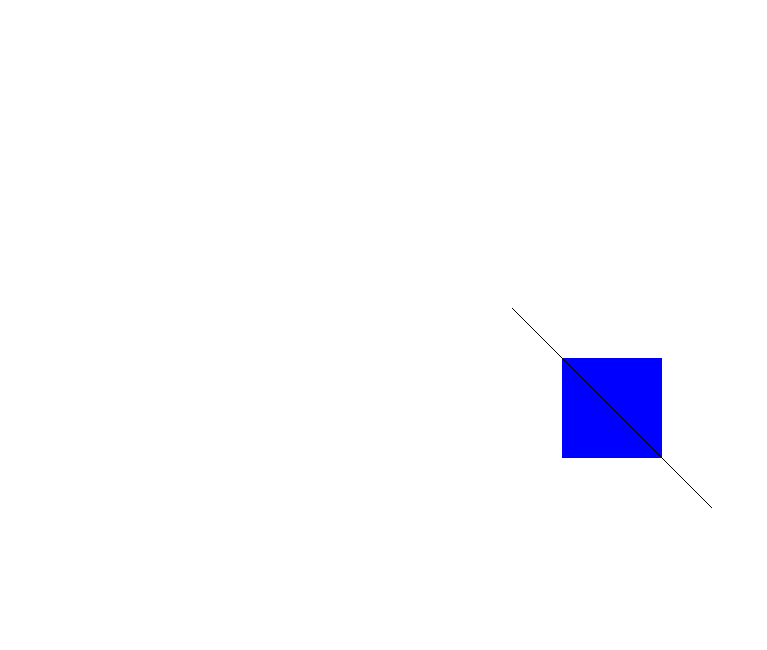
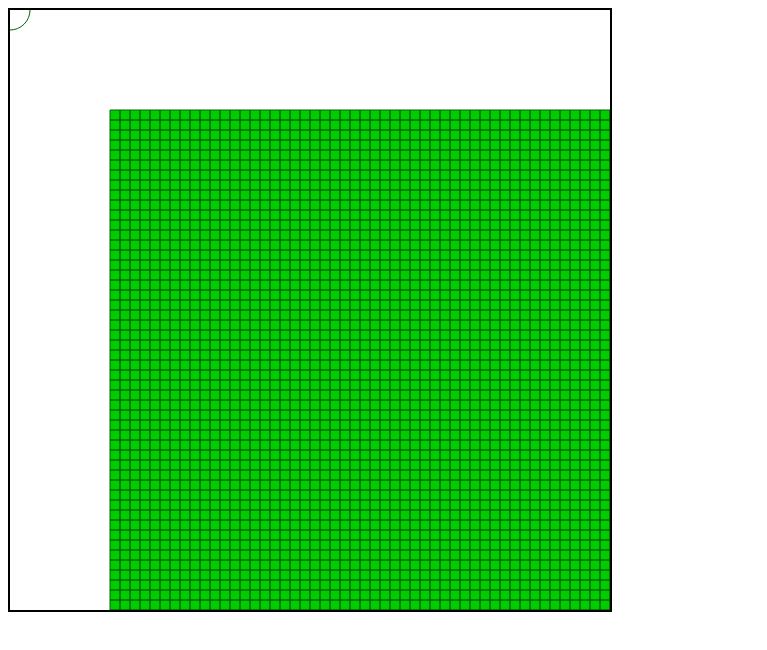
Before and after one commit to mikhail0090025/StrategyGame, a plain HTML site: page index.html in a window 1280 px wide. Shown: the whole page, without its empty margins (0-767 px from the left). Drawn offline with Linux system fonts and the light colour scheme.

Commit message:
interm commit

```diff
--- a/index.html
+++ b/index.html
@@ -4,17 +4,17 @@
     <meta charset="UTF-8">
     <meta name="viewport" content="width=device-width, initial-scale=1.0">
     <title>Game</title>
+    <script src="js/GameClasses.js"></script>
+    <style>
+        canvas{
+            border: 2px solid black;
+        }
+    </style>
 </head>
 <body>
-    <svg width="500" height="500" id="mainSVGGroup">
-        <!-- transform="scale(2) translate(50, 0)" -->
-        <!-- <g id="mainSVGGroup"></g> -->
-    </svg>
-    <svg width="200" height="200">
-        <circle cx="100" cy="100" r="50" fill="red" />
-        <rect x="50" y="50" width="100" height="100" fill="blue" />
-        <line x1="0" y1="0" x2="200" y2="200" stroke="black" />
-    </svg>
-    <script src="js/GameClasses.js"></script>
+    <canvas id="mainCanvas" width="600" height="600">
+
+    </canvas>
+    <script src="js/Game.js"></script>
 </body>
 </html>
--- /dev/null
+++ b/js/Game.js
@@ -0,0 +1,77 @@
+var gameMap = new GameMap(200, 200, [new Point(10, 10), new Point(10, 190), new Point(190, 10), new Point(190, 190), new Point(100, 100)]);
+var game = new Game(gameMap, 4);
+var playersCamera = game.Players[0].Camera;
+// PAGE ELEMENTS
+const mainCanvas = document.getElementById("mainCanvas");
+// GAME CONSTANTS
+const OneMapPixelSize = 10;
+console.log(JSON.stringify(game));
+function GamePointToPointOnCanvas(point){
+    if(!(point instanceof Point)) throw new Error("Given object is not point!!!!");
+    const OnePixelSizeNow = playersCamera.scale * OneMapPixelSize;
+    return new Point(((point.X - playersCamera.Position.X) * OnePixelSizeNow), ((point.Y - playersCamera.Position.Y) * OnePixelSizeNow));
+}
+function Redraw(gameMap) {
+    const OnePixelSizeNow = playersCamera.scale * OneMapPixelSize;
+    const LeftTopPoint = new Point(playersCamera.Position.X * OnePixelSizeNow, playersCamera.Position.Y * OnePixelSizeNow);
+    var canvasContext = mainCanvas.getContext("2d");
+    // Draw cells
+    canvasContext.fillStyle = "#00cd00";
+    canvasContext.clearRect(0,0,600,600);
+    canvasContext.fillRect(LeftTopPoint.X,
+        LeftTopPoint.Y,
+        gameMap.SizeX * OnePixelSizeNow,
+        gameMap.SizeY * OnePixelSizeNow);
+    for (let i = 0; i < gameMap.SizeX; i++) {
+        for (let j = 0; j < gameMap.SizeY; j++) {
+            canvasContext.beginPath();
+            canvasContext.lineWidth = "1";
+            canvasContext.strokeStyle = "#006600";
+            canvasContext.rect(LeftTopPoint.X + (OnePixelSizeNow * i), LeftTopPoint.Y + (OnePixelSizeNow * j), OnePixelSizeNow, OnePixelSizeNow);
+            canvasContext.stroke();
+        }
+    }
+
+    // Draw builds
+    game.Players.forEach((player) => {
+        player.Builds.forEach((build) => {
+            if(build instanceof TownHall){
+                canvasContext.fillStyle = "#AAAAAA";
+                canvasContext.beginPath();
+                canvasContext.arc(GamePointToPointOnCanvas(build.Position).X, GamePointToPointOnCanvas(build.Position).Y, OnePixelSizeNow * 2, 0, 2 * Math.PI);
+                canvasContext.stroke();
+            }
+        });
+    });
+}
+document.addEventListener("DOMContentLoaded", function() {
+    Redraw(gameMap);
+});
+document.onkeydown = function (event) {
+    var camSpeed = 5/playersCamera.scale;
+    switch (event.key) {
+        case "w":
+            playersCamera.Position.Y += camSpeed;
+            break;
+        case "s":
+            playersCamera.Position.Y -= camSpeed;
+            break;
+        case "a":
+            playersCamera.Position.X += camSpeed;
+            break;
+        case "d":
+            playersCamera.Position.X -= camSpeed;
+            break;
+    }
+    Redraw(gameMap);
+};
+// CHANGE SCALE OF PLAYERS CAMERA WHEN MOUSE WHEEL ROUTS
+mainCanvas.addEventListener("wheel", function (event) {
+    if(event.deltaY < 0){
+        playersCamera.scale *= 1.1;
+    }
+    else{
+        playersCamera.scale /= 1.1;
+    }
+    Redraw(gameMap);
+});
--- a/js/GameClasses.js
+++ b/js/GameClasses.js
@@ -78,9 +78,13 @@ class Game{
 
         // CREATING PLAYERS
         this.Players = [];
-        this.Players.push(new PlayerPerson("#FF0000", new PlayerCamera(gameMap.PlayersPoints[0])));
+        var personPlayer = new PlayerPerson("#FF0000", new PlayerCamera(gameMap.PlayersPoints[0]));
+        this.Players.push(personPlayer);
+        personPlayer.AttachBuild(new TownHall(gameMap.PlayersPoints[0], 1));
         for (let i = 0; i < playersCount - 1; i++) {
-            this.Players.push(new PlayerAI(BotsColors[i]));
+            var playerBot = new PlayerAI(BotsColors[i]);
+            playerBot.AttachBuild(new TownHall(gameMap.PlayersPoints[i + 1], 1));
+            this.Players.push(playerBot);
         }
         // ATTACHING START BUILDS TO PLAYERS
         this.Players.forEach((player, index) => {
@@ -102,23 +106,17 @@ class GoldMine extends Build{
         super(GoldMine.LevelParameters[level - 1].hp, pos, "Gold mine", "Gold mine extracts gold. Updrade it to get more gold.", level);
     }
 }
+class TownHall extends Build{
+
+    static LevelParameters = [
+        {hp: 4200},
+        {hp: 5100},
+        {hp: 7000}
+    ];
+
+    constructor(pos, level){
+        if(level >= TownHall.LevelParameters.length || level < 1) throw new Error("Level for town hall is invalid");
+        super(TownHall.LevelParameters[level-1].hp, pos, "Town hall", "Main build. If enemy destroys it, game is over (for you😉)", level);
+    }
+}
 //#endregion
-var gameMap = new GameMap(200, 200, [new Point(10, 10), new Point(10, 190), new Point(190, 10), new Point(190, 190), new Point(100, 100)]);
-var game = new Game(gameMap, 4);
-console.log(JSON.stringify(game));
-function CalcSVGCode(gameMap, playersCamera) {
-    var mainGroup = document.getElementById("mainSVGGroup");
-    AddRect = (x,y,w,h,color) => {
-        var rect = mainGroup.appendChild(document.createElement("rect"));
-        console.log(rect);
-        rect.setAttribute("x", x);
-        rect.setAttribute("y", y);
-        rect.setAttribute("width", w);
-        rect.setAttribute("height", h);
-        rect.setAttribute("fill", color);
-    }
-    AddRect(0,0,gameMap.SizeX,gameMap.SizeY, "#00bb00");
-}
-document.addEventListener("DOMContentLoaded", function() {
-    CalcSVGCode(gameMap, game.Players[0].Camera);
-});
```
Also changed, not shown: req.js (added, +32 -0 lines).
